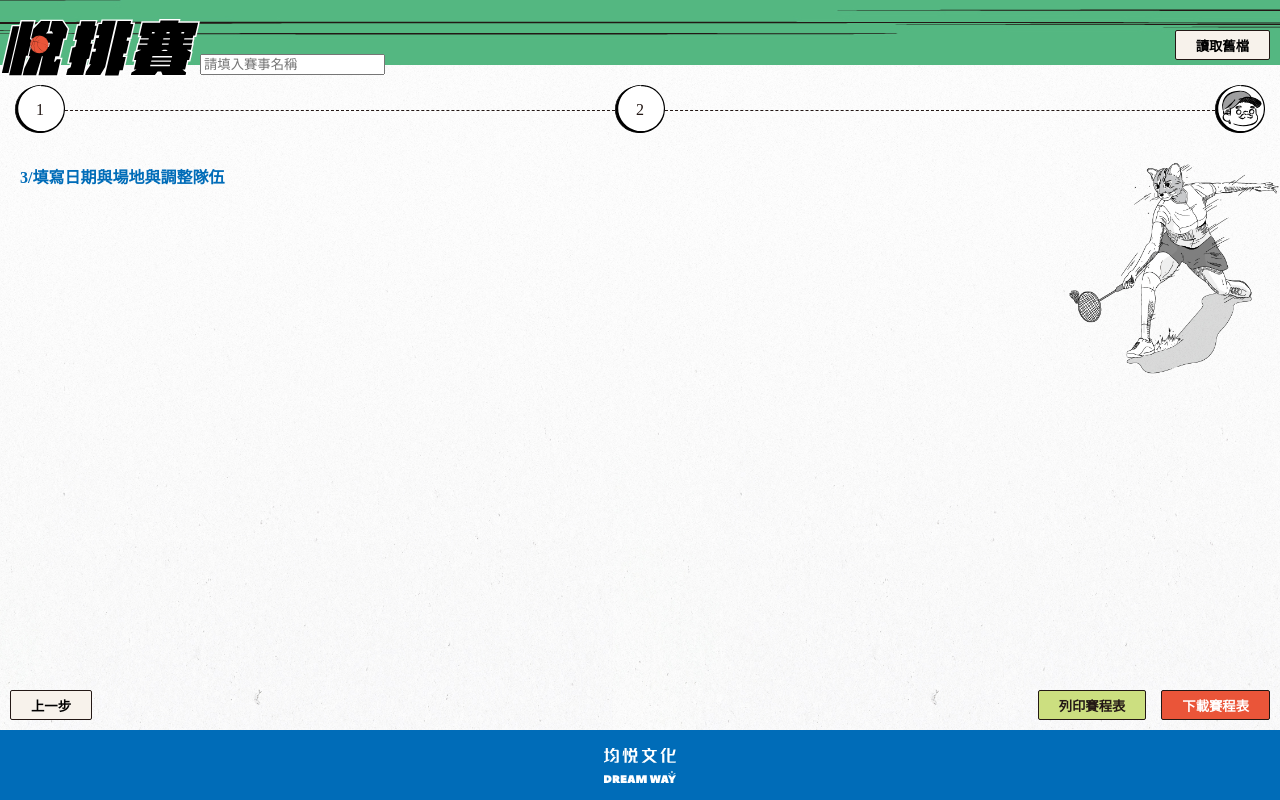
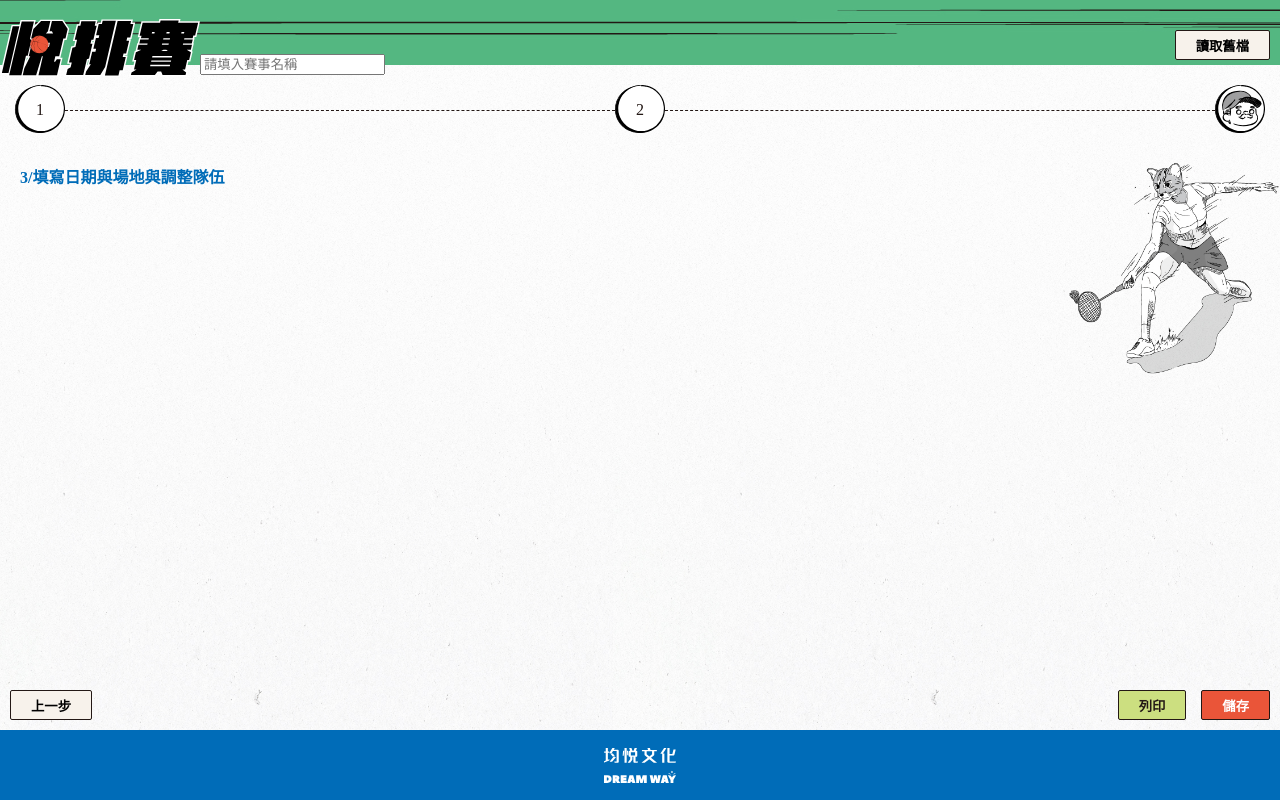
Before and after one commit to wenyo/yue-pai, a Vue app: page /step_three in a window 1280 px wide. Built offline with nearby package versions, Linux system fonts and the light colour scheme.

Commit message:
change btn text

```diff
--- a/src/views/StepThree.vue
+++ b/src/views/StepThree.vue
@@ -16,13 +16,9 @@
       </router-link>
       <div class="btn-area">
         <router-link to="/print_contest" custom v-slot="{ navigate }">
-          <Button :type="BUTTON_TYPE.FORTH" :click_fun="navigate"
-            >列印賽程表</Button
-          >
+          <Button :type="BUTTON_TYPE.FORTH" :click_fun="navigate">列印</Button>
         </router-link>
-        <Button :type="BUTTON_TYPE.SECOND" @click="downloadJSON"
-          >下載賽程表</Button
-        >
+        <Button :type="BUTTON_TYPE.SECOND" @click="downloadJSON">儲存</Button>
       </div>
     </div>
   </div>
```
